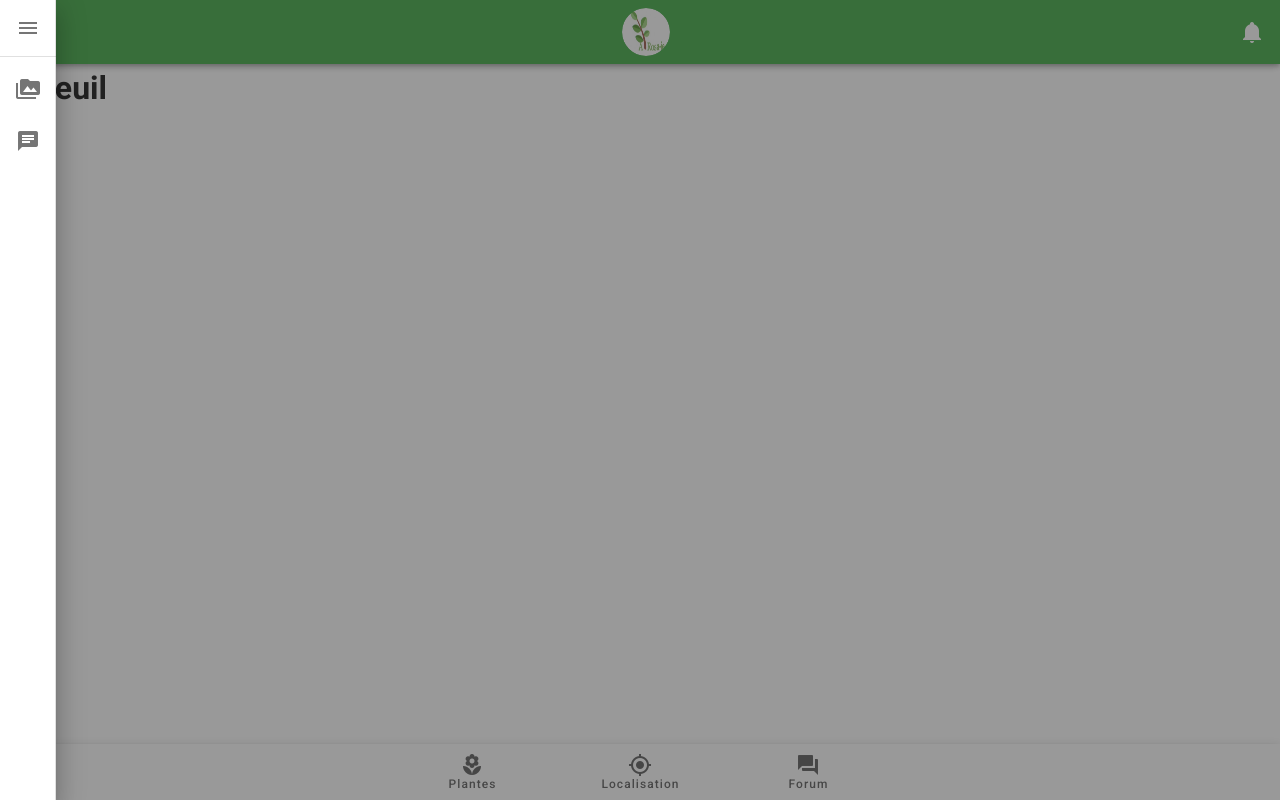
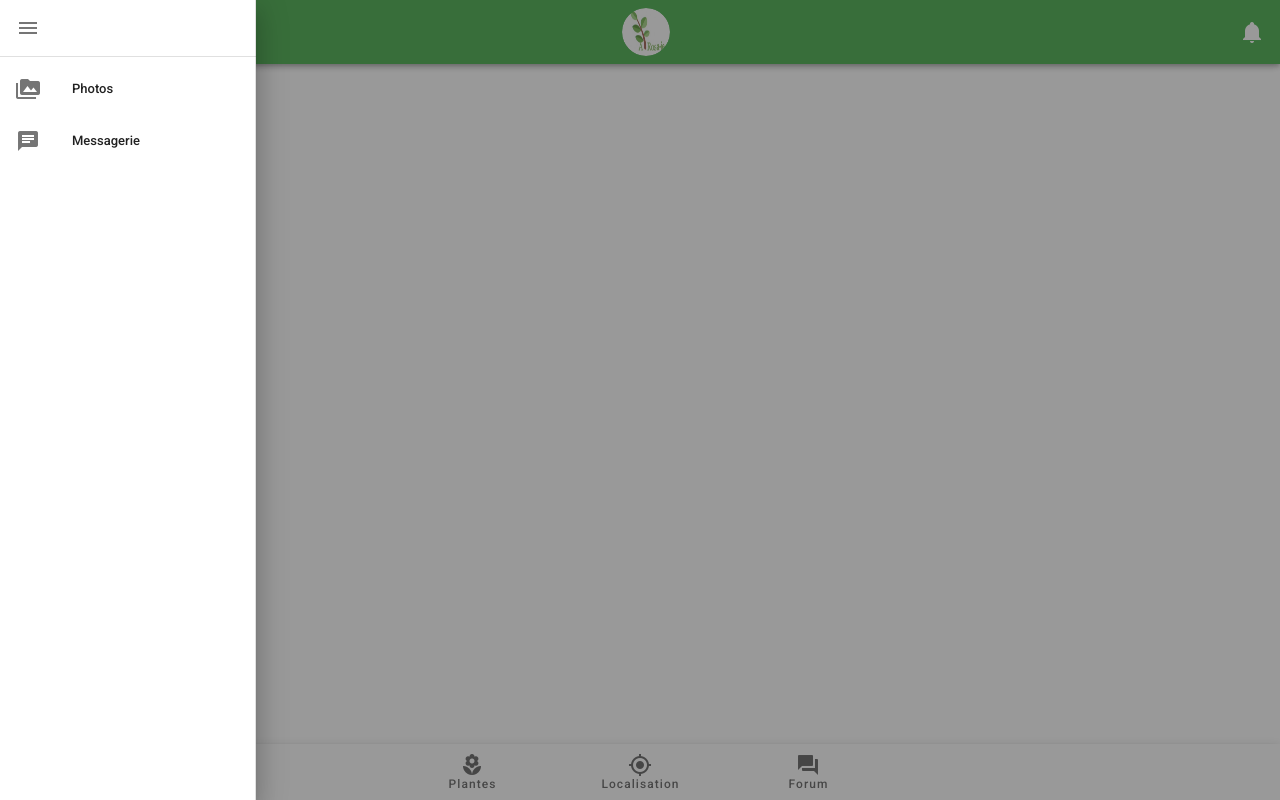
Before and after one commit to NeneAminatou/flowerapp, a Vue app: page / in a window 1280 px wide. Both pictures are taken after a click on the button 28 px from the left and 32 px from the top of the page. Built offline with nearby package versions, Linux system fonts and the light colour scheme.

Commit message:
test Navigation bar

```diff
--- a/src/components/NavBar.vue
+++ b/src/components/NavBar.vue
@@ -7,7 +7,7 @@
       </v-row>
     </v-navigation-drawer> -->
     <v-navigation-drawer v-model="drawer"  absolute
-      temporary mini-variant mini-variant-width="56">
+      temporary>
       <v-list-item class="px-2">
         <v-list-item-avatar>
        <v-icon @click="drawer=!drawer">mdi-menu</v-icon>
@@ -53,7 +53,7 @@ export default {
       drawer:false,
       items: [
         { title: 'Photos', icon: 'mdi-folder-multiple-image' },
-        { title: 'About', icon: 'mdi-message-text' },
+        { title: 'Messagerie', icon: 'mdi-message-text' },
       ],
       links: ['Home', 'Contacts', 'Settings'],
       mini: true,
```
